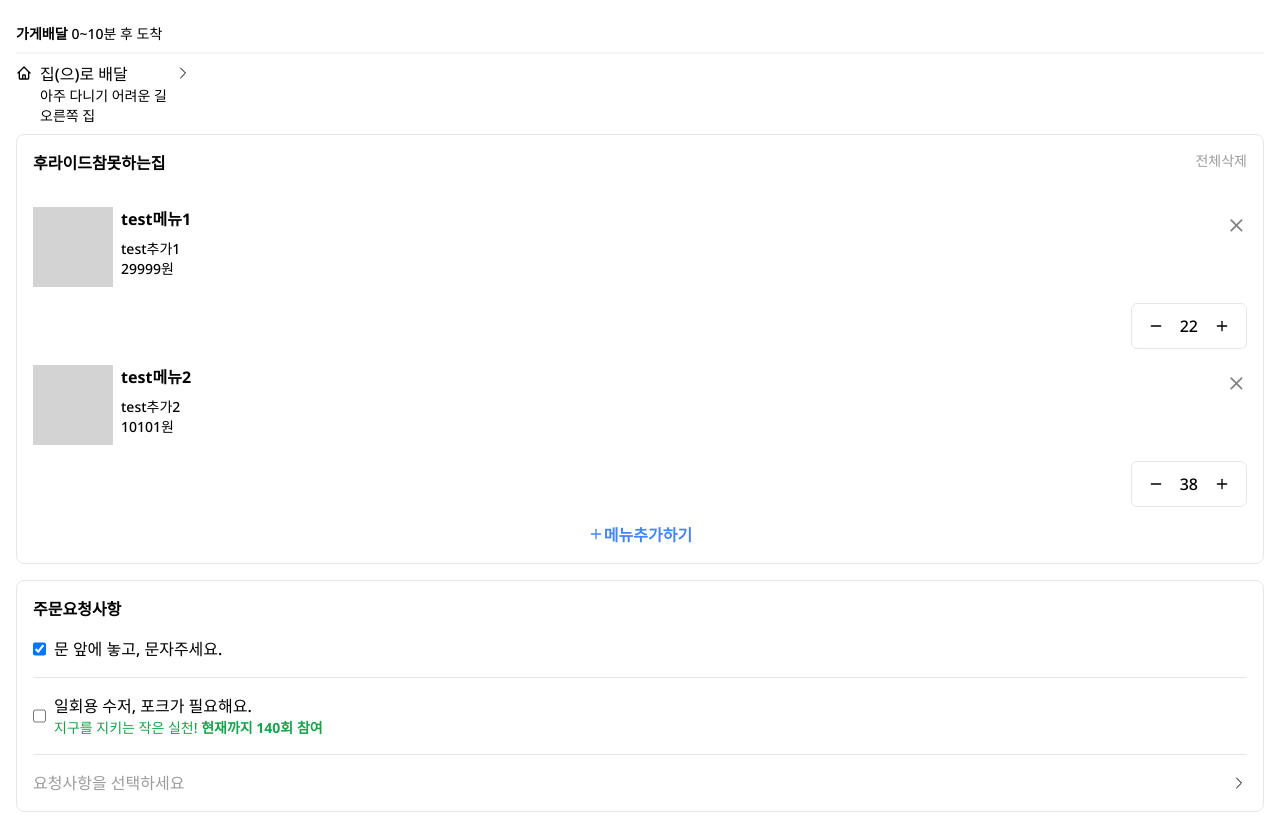
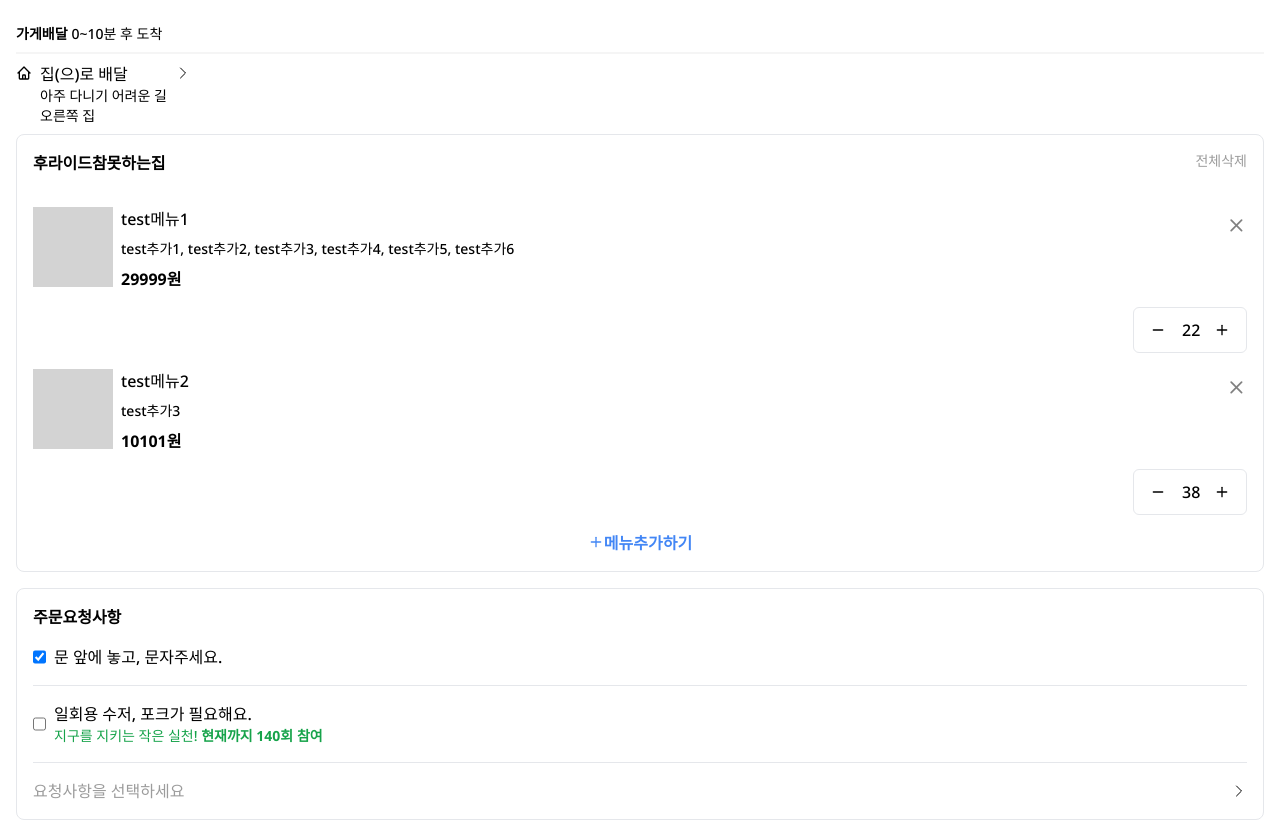
Before and after one commit to tlsrl6427/yogiyo-front, a Next.js app: page /order in a window 1280 px wide. Shown: the top 822 px of the page. Built offline with nearby package versions, Linux system fonts and the light colour scheme.

Commit message:
[feat] 각 메뉴의 옵션이 여러개 표시되도록 reduce로 변경

```diff
--- a/app/order/page.tsx
+++ b/app/order/page.tsx
@@ -184,10 +184,18 @@ const Cart = ({ items }: Cart) => {
             <div className="flex p-4">
               <div className="w-20 h-20 bg-grey2"></div>
               <div className="flex-1 pl-2 pr-2">
-                <p className="font-bold pb-2">{item.menuName}</p>
-                <p className="text-sm">{item.orderItemOptions[0].optionName}</p>{' '}
+                <p className="pb-2">{item.menuName}</p>
+                {/*<p className="text-sm">{item.orderItemOptions[0].optionName}</p>*/}
                 {/**일단 첫번째 옵션만 뜨게, 옵션가는 가격에 합치지 않고 표시함 */}
-                <p className="text-sm">{`${item.price}원`}</p>
+                <p className="text-sm">
+                  {item.orderItemOptions.reduce((acc, cur, index)=>{
+                    if (index === 0) {
+                      return cur.optionName;
+                    }
+                    return `${acc}, ${cur.optionName}`;
+                  }, "")}
+                </p>
+                <p className="font-bold mt-2">{`${item.price}원`}</p>
               </div>
               <LuX
                 onClick={handleOneDelete}
@@ -203,11 +211,10 @@ const Cart = ({ items }: Cart) => {
             <div className="flex">
               <div className="flex-1"></div>
               <div className="flex rounded-md border text-center pt-[10px] pb-[10px] mr-4">
-                {/*-, + 클릭시 수량 변경되어야 함*/}
                 <div className="grid pl-4" id={index.toString()} onClick={handleClickMinus}>
                   <LuMinus style={{ margin: 'auto' }} />
                 </div>
-                <div className="pr-4 pl-4">{item.quantity}</div>
+                <div className="mr-4 ml-4 w-4">{item.quantity}</div>
                 <div className="grid pr-4" id={index.toString()} onClick={handleClickPlus}>
                   <LuPlus style={{ margin: 'auto' }} />
                 </div>
--- a/recoil/order.ts
+++ b/recoil/order.ts
@@ -21,6 +21,26 @@ export const orderAtom = atom<Order>({
             optionName: 'test추가1',
             price: 500,
           },
+          {
+            optionName: 'test추가2',
+            price: 500,
+          },
+          {
+            optionName: 'test추가3',
+            price: 500,
+          },
+          {
+            optionName: 'test추가4',
+            price: 500,
+          },
+          {
+            optionName: 'test추가5',
+            price: 500,
+          },
+          {
+            optionName: 'test추가6',
+            price: 500,
+          },
         ],
       },
       {
@@ -30,7 +50,7 @@ export const orderAtom = atom<Order>({
         menuName: 'test메뉴2',
         orderItemOptions: [
           {
-            optionName: 'test추가2',
+            optionName: 'test추가3',
             price: 2500,
           },
         ],
```
